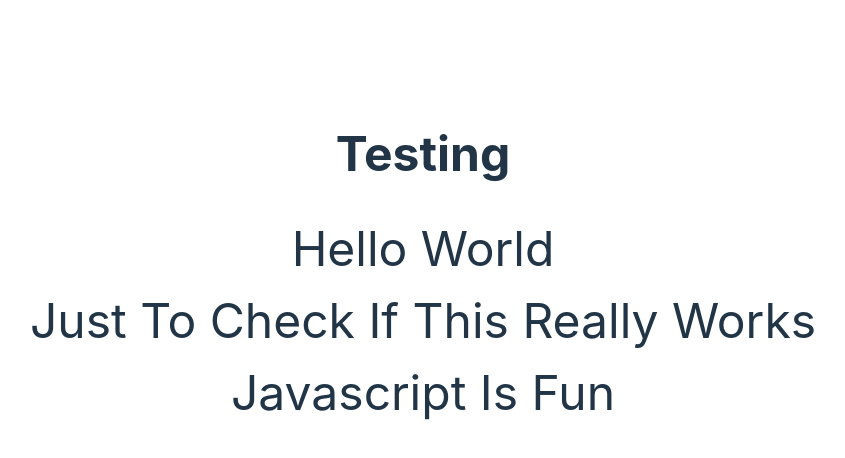
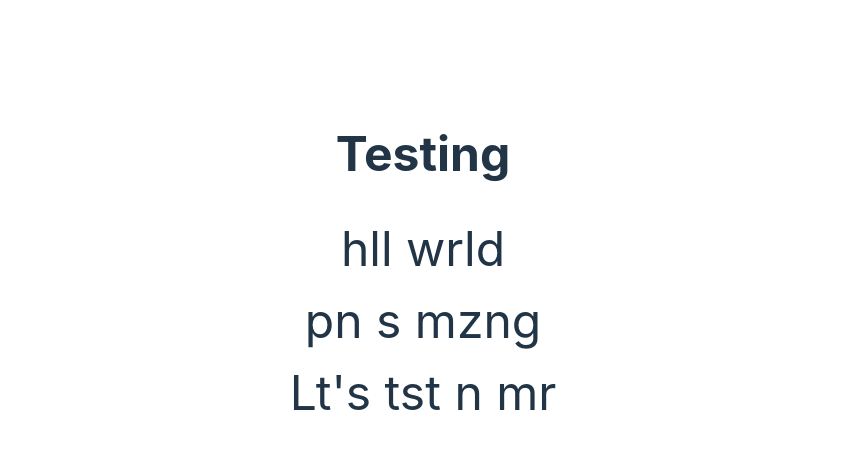
Before and after one commit to MandySpaan/JavaScript_PracticeSolutions, a React (Vite) app: page / in a window 1280 px wide. Shown: the top 458 px of the page, without its empty margins (217-1062 px from the left). Built offline with nearby package versions, Linux system fonts and the light colour scheme.

Commit message:
feat: RemoveVowelsFromString

```diff
--- a/src/App.jsx
+++ b/src/App.jsx
@@ -1,11 +1,11 @@
 import "./App.css";
-import CapitalizeWords from "./Problems/chatGPT/Easy/CapitalizeWords";
+import RemoveVowelsFromString from "./Problems/chatGPT/Easy/RemoveVowelsFromString";
 
 function App() {
   return (
     <>
       <h1>Testing</h1>
-      <CapitalizeWords />
+      <RemoveVowelsFromString />
     </>
   );
 }
--- /dev/null
+++ b/src/Problems/chatGPT/Easy/RemoveVowelsFromString.jsx
@@ -0,0 +1,21 @@
+const RemoveVowelsFromString = () => {
+  const removeVowels = function (string) {
+    const vowels = new Set(["a", "e", "i", "o", "u", "A", "E", "I", "O", "U"]);
+    return string
+      .split("")
+      .filter((letter) => !vowels.has(letter))
+      .join("");
+  };
+  return (
+    <div>
+      {removeVowels("hello world")}
+      <br />
+      {removeVowels("OpenAI is amazing")}
+      <br />
+      {removeVowels("Let's test one more")}
+      <br />
+    </div>
+  );
+};
+
+export default RemoveVowelsFromString;
```
